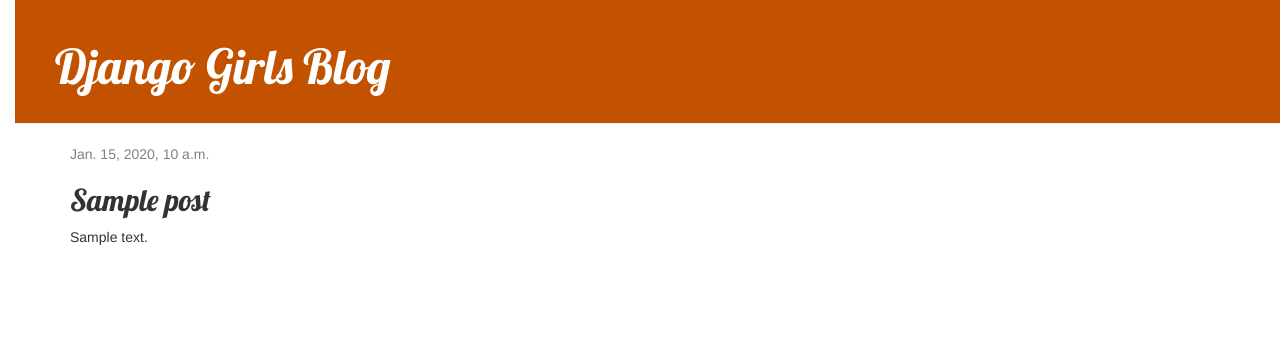
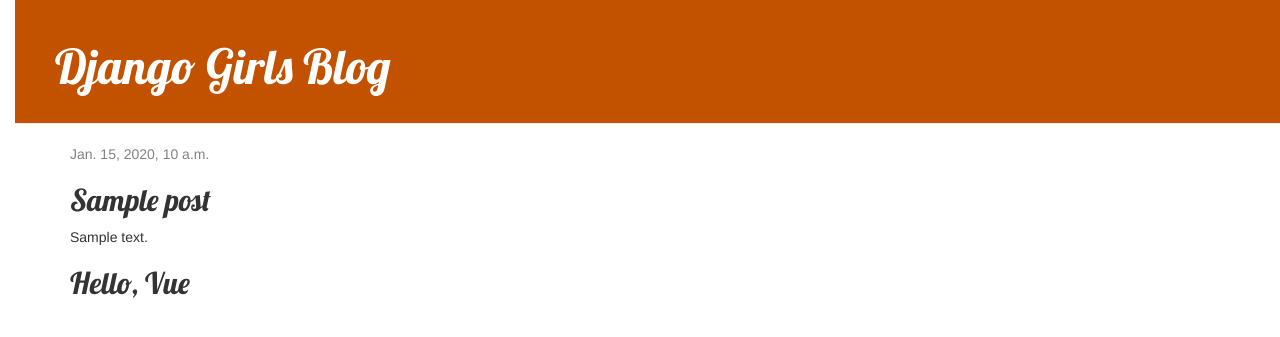
Before and after one commit to maki-engineer/Django-girls, a Django app: template blog/templates/blog/post_detail.html in a window 1280 px wide. Shown: the top 337 px of the page. Run offline with Django 4.2, Linux system fonts and the light colour scheme; the template is opened without the code that fills it: most values are stand-ins (such as "Sample title", 1, 10 or a date in 2020); some libraries are stand-ins or nearby versions.

Commit message:
update: Vueを導入

```diff
--- a/blog/templates/blog/post_detail.html
+++ b/blog/templates/blog/post_detail.html
@@ -12,5 +12,19 @@
     {% endif %}
     <h2>{{ post.title }}</h2>
     <p>{{ post.text|linebreaksbr }}</p>
+    <h2 id="test">[[ msg ]]</h2>
   </div>
+  <script src="https://unpkg.com/vue@3/dist/vue.global.js"></script>
+  <script>
+    const { createApp } = Vue;
+
+    createApp({
+      data() {
+        return {
+          msg: 'Hello, Vue'
+        }
+      },
+      delimiters: ['[[', ']]']
+    }).mount('#test');
+  </script>
 {% endblock %}
```
